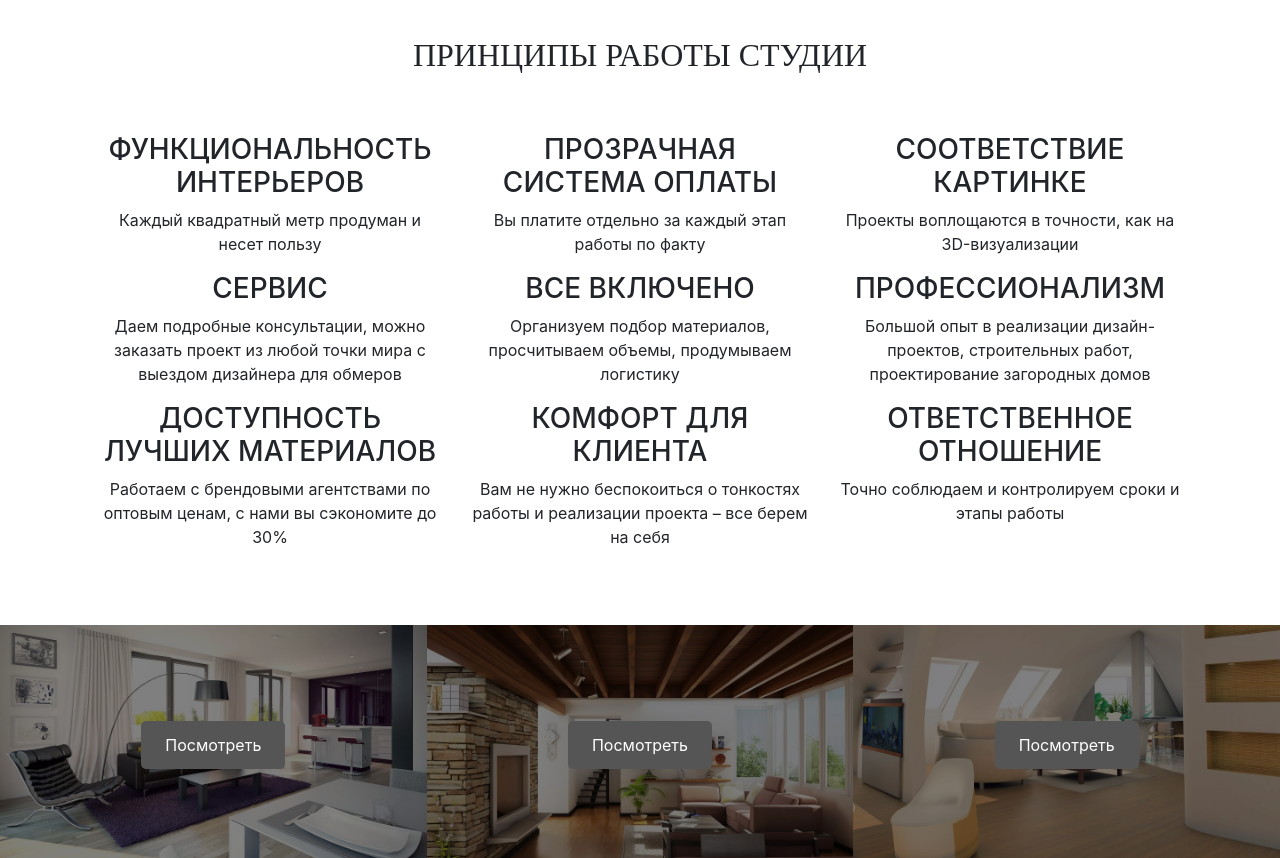
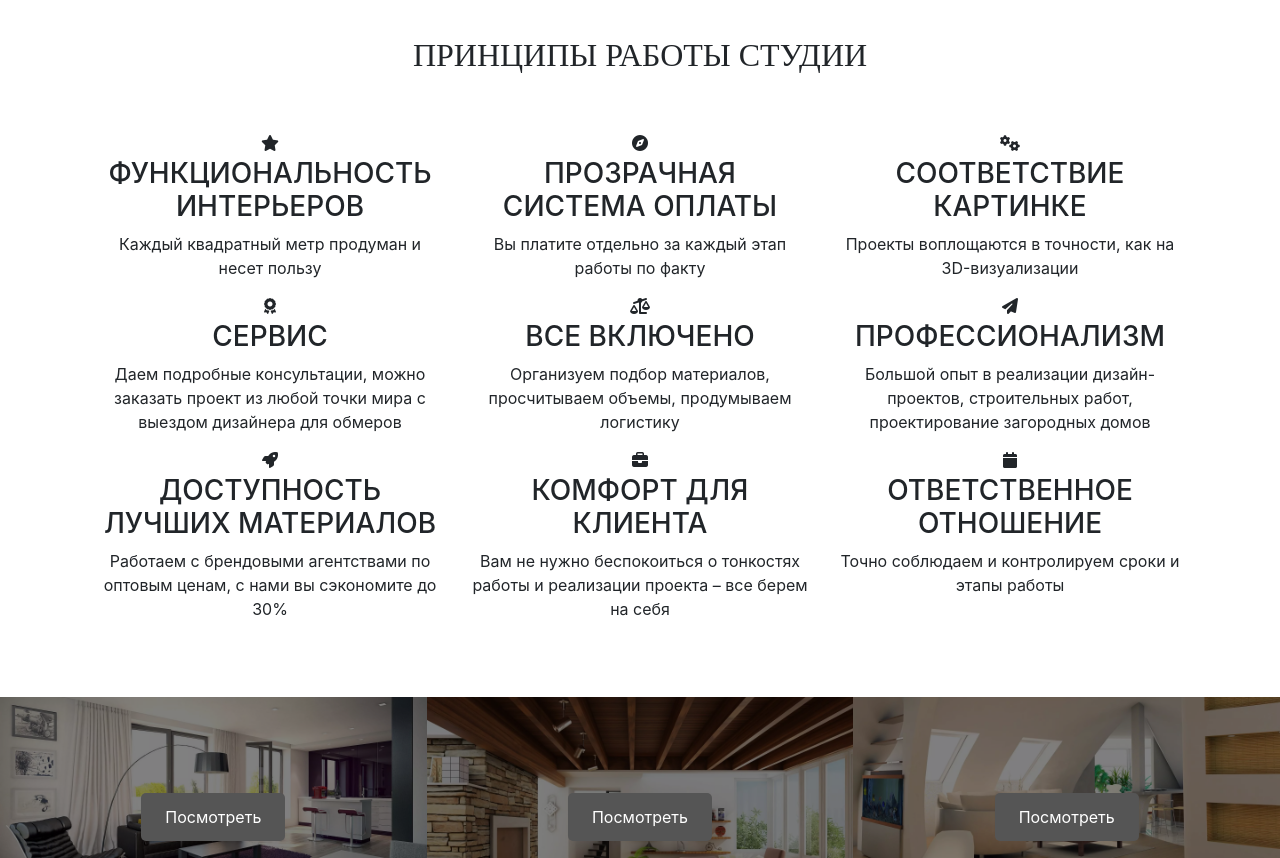
Before and after one commit to JakhongirNagmatov/myfirstwebsite, a plain HTML site: page index.html in a window 1280 px wide. Shown: the part 1300-2158 px from the top of the page. Drawn offline with nearby package versions, Linux system fonts and the light colour scheme; files whose address does not match are found by name; a web font is replaced by a local one.

Commit message:
add some icons

```diff
--- a/css/style.css
+++ b/css/style.css
@@ -153,9 +153,7 @@ ul.socialIcons {
 .carousel img {
   filter: brightness(40%);
 }
-.carousel {
-  max-width: 100%;
-}
+
 .carousel-caption {
   top: 60%;
   transform: translateY(-50%);
@@ -173,7 +171,9 @@ ul.socialIcons {
 }
 
 /* ------------принцип работы ------------------- */
-
+.principles-sec div i{
+    font-size: 20px;
+}
 .myshadow {
   box-shadow: 0 4px 8px 0 rgba(0, 0, 0, 0.2), 0 6px 20px 0 rgba(0, 0, 0, 0.19);
 }
--- a/index.html
+++ b/index.html
@@ -81,18 +81,6 @@
         <li class="nav-item linkmargin">
           <a class="nav-link" href="#">Контакты</a>
         </li>
-        <!-- <li class="nav-item dropdown">
-          <a class="nav-link dropdown-toggle" href="#" id="navbarDropdown" role="button" data-toggle="dropdown"
-            aria-haspopup="true" aria-expanded="false">
-            Каталоги
-          </a>
-          <div class="dropdown-menu" aria-labelledby="navbarDropdown">
-            <a class="dropdown-item" href="#">Action</a>
-            <a class="dropdown-item" href="#">Another action</a>
-            <div class="dropdown-divider"></div>
-            <a class="dropdown-item" href="#">Something else here</a>
-          </div>
-        </li> -->
       </ul>
 
       <ul class="navbar-nav ml-auto">
@@ -145,22 +133,6 @@
           <p>Многолетний опыт работы, способствующий эффективной реализации проектов в кратчайшие сроки</p>
         </div>
       </div>
-      <!-- <div class="carousel-item">
-        <img src="images/carousel/carouselw (5).jpg" class="d-block w-100" alt="...">
-        <div class="carousel-caption d-none d-md-block">
-          <h2>WELCOME TO SHUBO ARCH DESIGN GROUP</h2>
-          <p>Some representative placeholder content for the third slide.</p>
-        </div>
-      </div>
-
-      <div class="carousel-item">
-        <img src="images/carousel/carouselw (8).jpg" class="d-block w-100" alt="...">
-        <div class="carousel-caption d-none d-md-block">
-          <h2>WELCOME TO SHUBO ARCH DESIGN GROUP</h2>
-          <p>Some representative placeholder content for the third slide.</p>
-        </div>
-      </div> -->
-
 
     </div>
     <a class="carousel-control-prev" href="#carouselExampleCaptions" role="button" data-slide="prev">
@@ -172,7 +144,7 @@
       <span class="sr-only">Next</span>
     </a>
   </div>
-  </div>
+
   <!--------------------------- О Нас ------------------------------------>
 
   <div class="container-fluid containeron">
@@ -209,47 +181,47 @@
 
       <div class="row mt-50">
         <div class="col-md-4 text-center">
-
+          <i class="fas fa-star"></i>
           <h3>ФУНКЦИОНАЛЬНОСТЬ ИНТЕРЬЕРОВ</h3>
           <p>Каждый квадратный метр продуман и несет пользу</p>
         </div>
         <div class="col-md-4 text-center">
-
+          <i class="fas fa-compass"></i>
           <h3>ПРОЗРАЧНАЯ СИСТЕМА ОПЛАТЫ</h3>
           <p>Вы платите отдельно за каждый этап работы по факту</p>
         </div>
         <div class="col-md-4 text-center">
-
+          <i class="fas fa-cogs"></i>
           <h3>СООТВЕТСТВИЕ КАРТИНКЕ</h3>
           <p>Проекты воплощаются в точности, как на 3D-визуализации</p>
         </div>
         <div class="col-md-4 text-center">
-
+          <i class="fas fa-award"></i>
           <h3>СЕРВИС</h3>
           <p>Даем подробные консультации, можно заказать проект из любой точки мира с выездом дизайнера для обмеров</p>
         </div>
         <div class="col-md-4 text-center">
-
+          <i class="fas fa-balance-scale-left"></i>
           <h3>ВСЕ ВКЛЮЧЕНО</h3>
           <p>Организуем подбор материалов, просчитываем объемы, продумываем логистику</p>
         </div>
         <div class="col-md-4 text-center">
-
+          <i class="fas fa-paper-plane"></i>
           <h3>ПРОФЕССИОНАЛИЗМ</h3>
           <p>Большой опыт в реализации дизайн-проектов, строительных работ, проектирование загородных домов</p>
         </div>
         <div class="col-md-4 text-center">
-
+          <i class="fas fa-rocket"></i>
           <h3>ДОСТУПНОСТЬ ЛУЧШИХ МАТЕРИАЛОВ</h3>
           <p>Работаем с брендовыми агентствами по оптовым ценам, с нами вы сэкономите до 30%</p>
         </div>
         <div class="col-md-4 text-center">
-
+          <i class="fas fa-briefcase"></i>
           <h3>КОМФОРТ ДЛЯ КЛИЕНТА</h3>
           <p>Вам не нужно беспокоиться о тонкостях работы и реализации проекта – все берем на себя</p>
         </div>
         <div class="col-md-4 text-center">
-
+          <i class="fas fa-calendar"></i>
           <h3>ОТВЕТСТВЕННОЕ ОТНОШЕНИЕ</h3>
           <p>Точно соблюдаем и контролируем сроки и этапы работы</p>
         </div>
```
